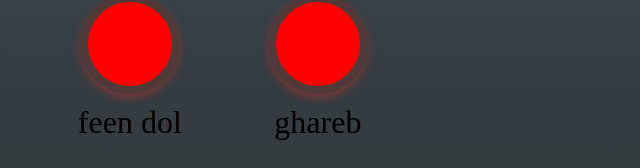
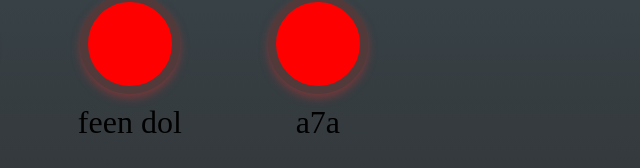
Before and after one commit to melloshadows/test-proj, a plain HTML site: page index.html in a window 1280 px wide. Shown: the part 914-1082 px from the top of the page, 402-1042 px from the left. Drawn offline with Linux system fonts and the light colour scheme.

Commit message:
i'm an idiot

```diff
--- a/index.html
+++ b/index.html
@@ -279,7 +279,7 @@
         <figure>
             <div class="bt"></div>
             <audio class="sound" src="./aud/a7a.opus" type="audio/mpeg"></audio>
-            <figcaption>ghareb</figcaption>
+            <figcaption>a7a</figcaption>
         </figure>
 
         <script>
```
